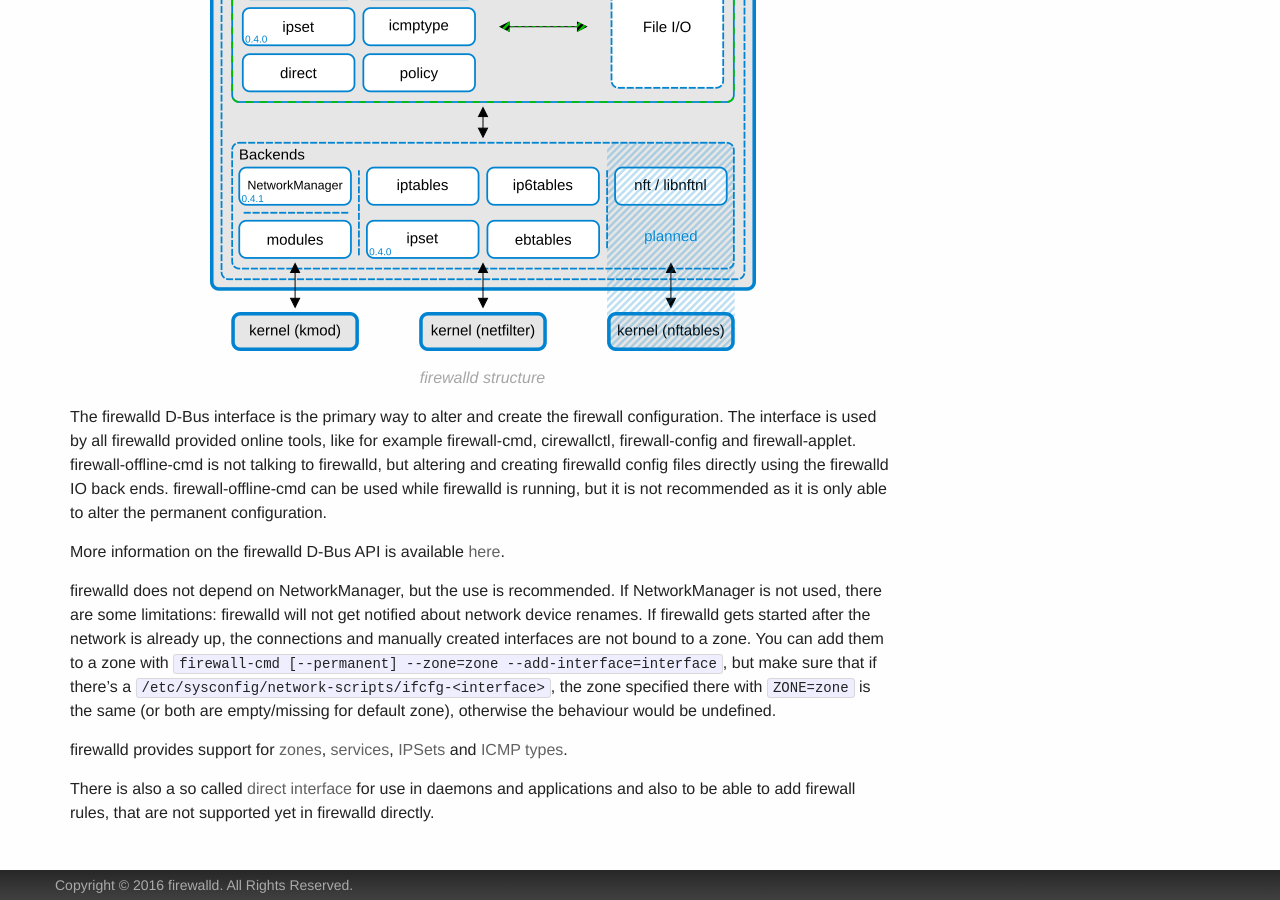
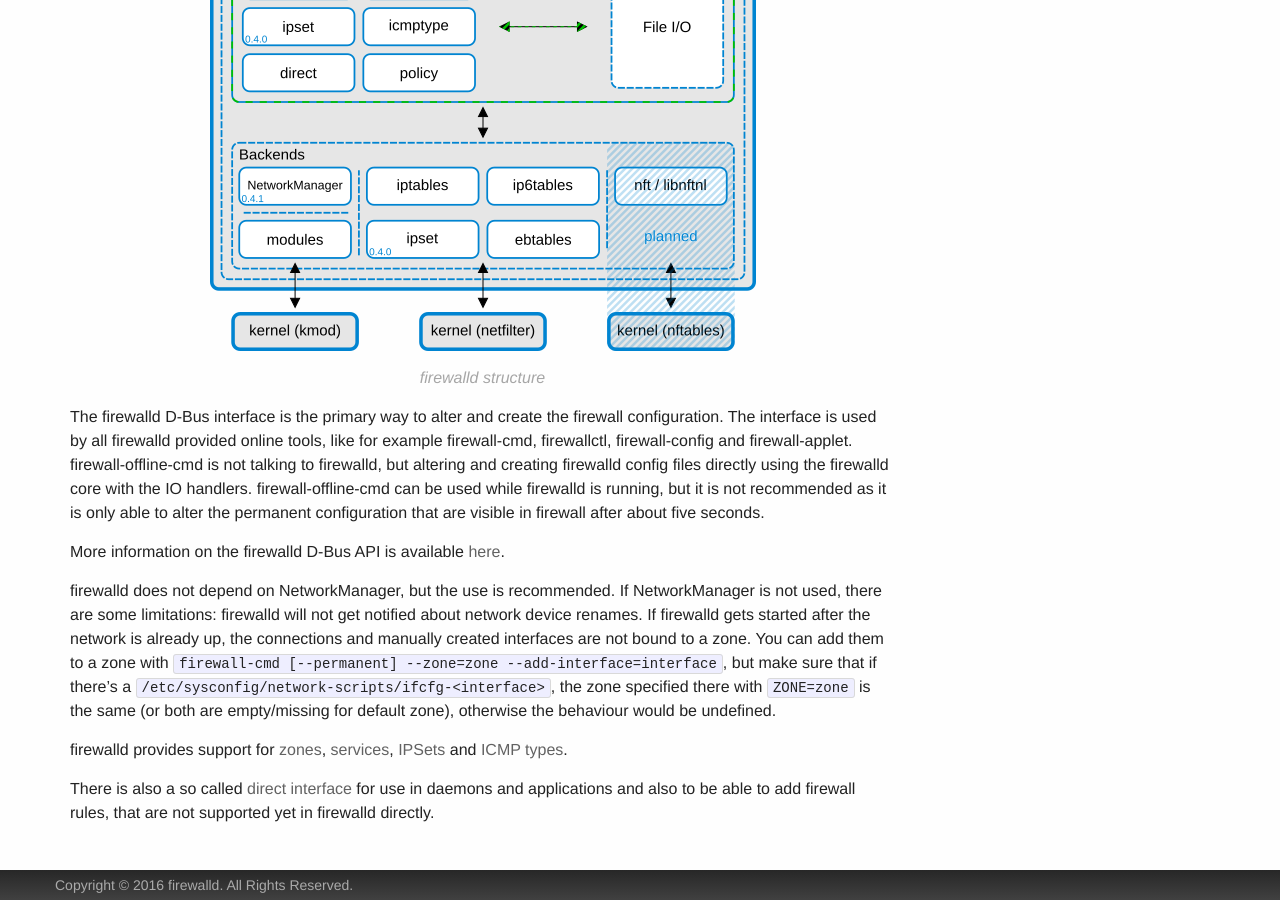
Before and after one commit to firewalld/firewalld.github.io, a Jekyll site: the page built from documentation/concepts.md, in a window 1280 px wide and 900 px high, scrolled down 700 px. Built offline with Jekyll 4.4.1, drawn with Linux system fonts in a browser that asks for light colours.

Commit message:
documentation/concepts: Enhanced information about firewall-offline-cmd use

```diff
--- a/documentation/concepts.md
+++ b/documentation/concepts.md
@@ -8,7 +8,7 @@
 ![firewalld-structure+nftables](firewalld-structure+nftables.png "firewalld structure")
 *firewalld structure*
 
-The firewalld D-Bus interface is the primary way to alter and create the firewall configuration. The interface is used by all firewalld provided online tools, like for example firewall-cmd, cirewallctl, firewall-config and firewall-applet. firewall-offline-cmd is not talking to firewalld, but altering and creating firewalld config files directly using the firewalld IO back ends. firewall-offline-cmd can be used while firewalld is running, but it is not recommended as it is only able to alter the permanent configuration.
+The firewalld D-Bus interface is the primary way to alter and create the firewall configuration. The interface is used by all firewalld provided online tools, like for example firewall-cmd, firewallctl, firewall-config and firewall-applet. firewall-offline-cmd is not talking to firewalld, but altering and creating firewalld config files directly using the firewalld core with the IO handlers. firewall-offline-cmd can be used while firewalld is running, but it is not recommended as it is only able to alter the permanent configuration that are visible in firewall after about five seconds.
 
 More information on the firewalld D-Bus API is available [here](man-pages/firewalld.dbus.html).
 
```
